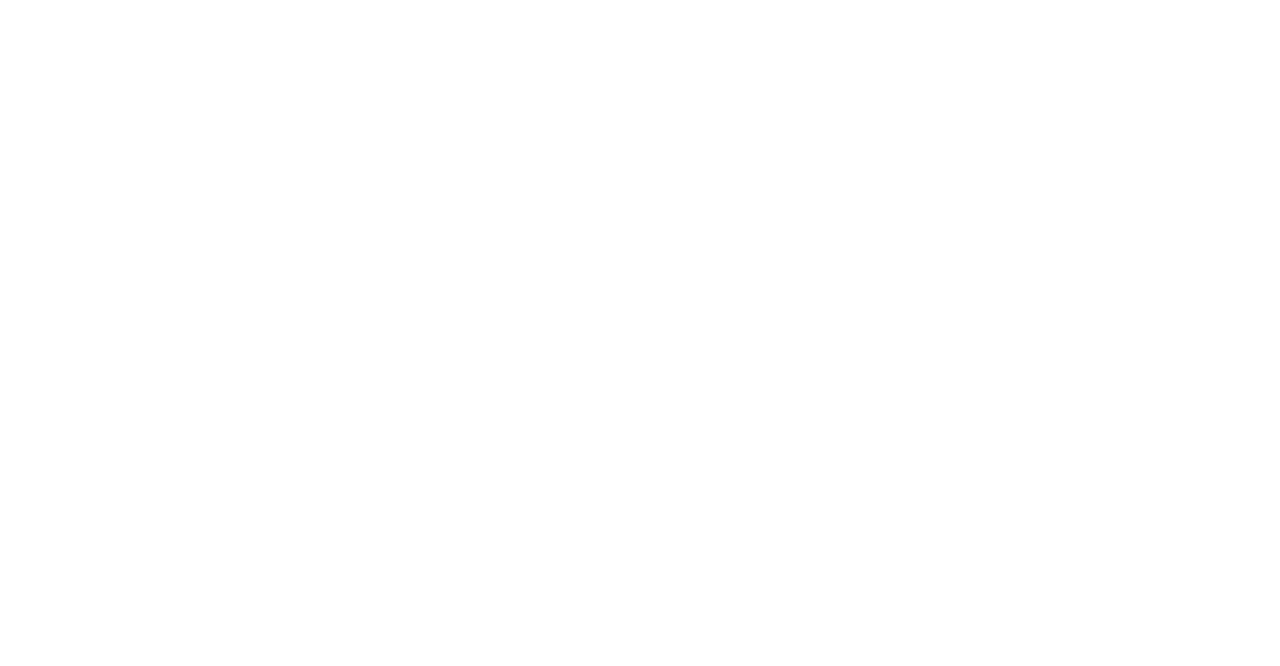
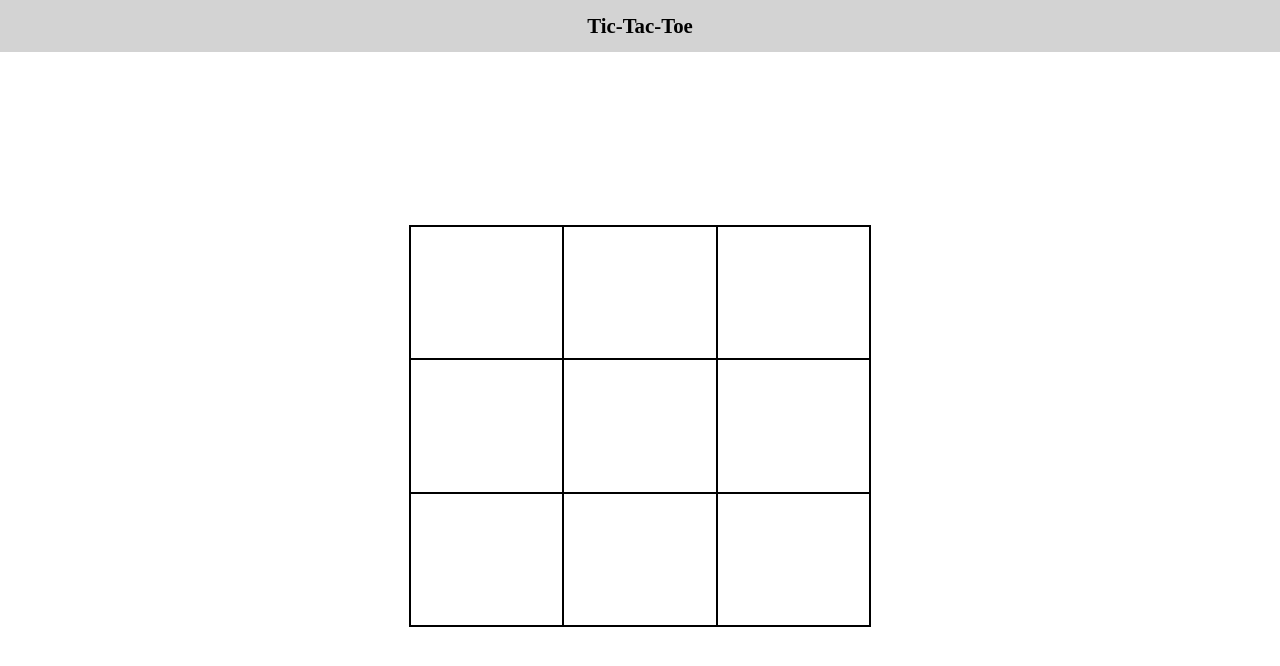
Before and after one commit to TheRealBill91/Tic-Tac-Toe, a website: page index.html in a window 1280 px wide. Drawn offline with Linux system fonts and the light colour scheme.

Commit message:
Create header, main body, and 3x3 game board

```diff
--- a/css/style.css
+++ b/css/style.css
@@ -0,0 +1,43 @@
+:root {
+    --default-font-size: 1.3rem;
+}
+
+body {
+    display: flex;
+    flex-direction: column;
+    min-height: 100vh;
+    height: 100vh;
+}
+
+main {
+    display: flex;
+    justify-content: center;
+    align-items: center;
+    /* min-height: 100vh; */
+    height: 100vh;
+    flex-direction: column;
+}
+
+header {
+    width: 100vw;
+    display: flex;
+    justify-content: center;
+    align-items: center;
+    background-color: lightgray;
+}
+
+h1 {
+    font-size: var(--default-font-size);
+}
+
+.board-container {
+    display: grid;
+    grid-template: 1fr 1fr 1fr / 1fr 1fr 1fr;
+    width: 36vw;
+    height: 50vh;
+    outline: 1px solid black;
+}
+
+.board-container>div {
+    border: 1px solid black;
+}
--- a/index.html
+++ b/index.html
@@ -12,7 +12,22 @@
 </head>
 
 <body>
-
+    <header>
+        <h1>Tic-Tac-Toe</h1>
+    </header>
+    <main>
+        <div class="board-container">
+            <div class="boardCell1"></div>
+            <div class="boardCell2"></div>
+            <div class="boardCell3"></div>
+            <div class="boardCell4"></div>
+            <div class="boardCell5"></div>
+            <div class="boardCell6"></div>
+            <div class="boardCell7"></div>
+            <div class="boardCell8"></div>
+            <div class="boardCell9"></div>
+        </div>
+    </main>
 </body>
 
 </html>
```
